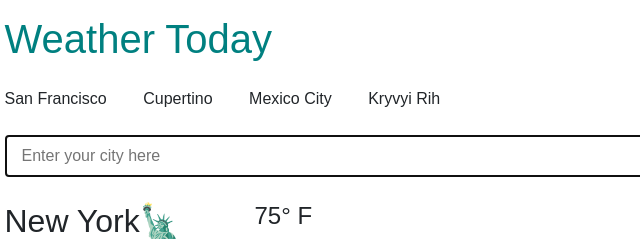
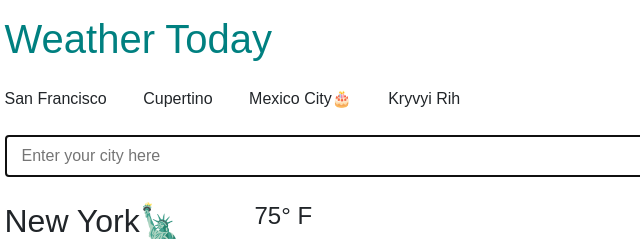
Before and after one commit to KatyaRzh/My-Weather-App, a plain HTML site: page index.html in a window 1280 px wide. Shown: the top 241 px of the page, 80-720 px from the left. Drawn offline with nearby package versions, Linux system fonts and the light colour scheme; no server answers.

Commit message:
Added Emoji to "Mexico"

```diff
--- a/index.html
+++ b/index.html
@@ -28,7 +28,7 @@
 			<ul id="menu">
 				<li>San Francisco</li>
 				<li>Cupertino</li>
-				<li>Mexico City</li>
+				<li>Mexico City🎂</li>
 				<li>Kryvyi Rih</li>
 			</ul>
 			<form id="search-form">
```
